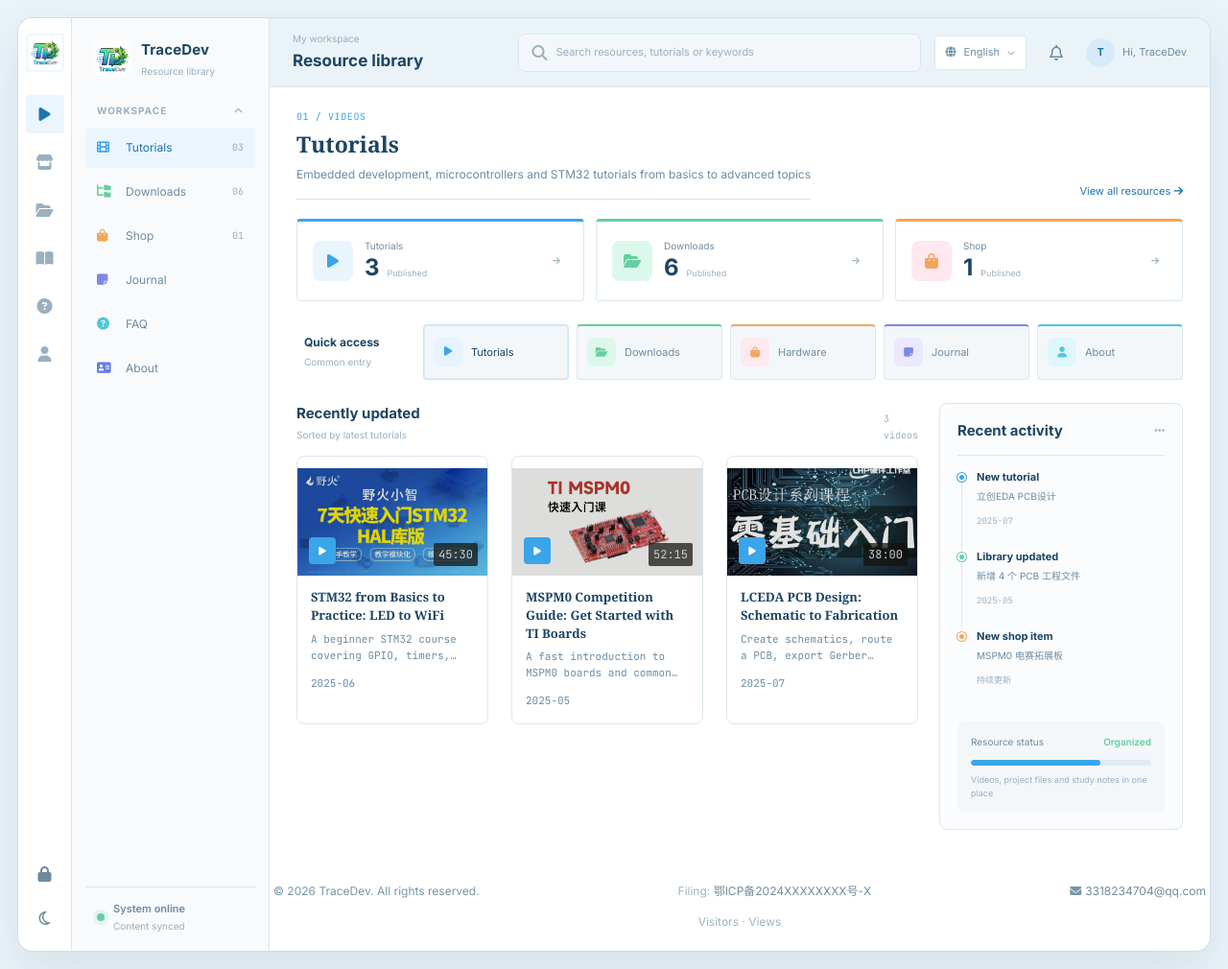
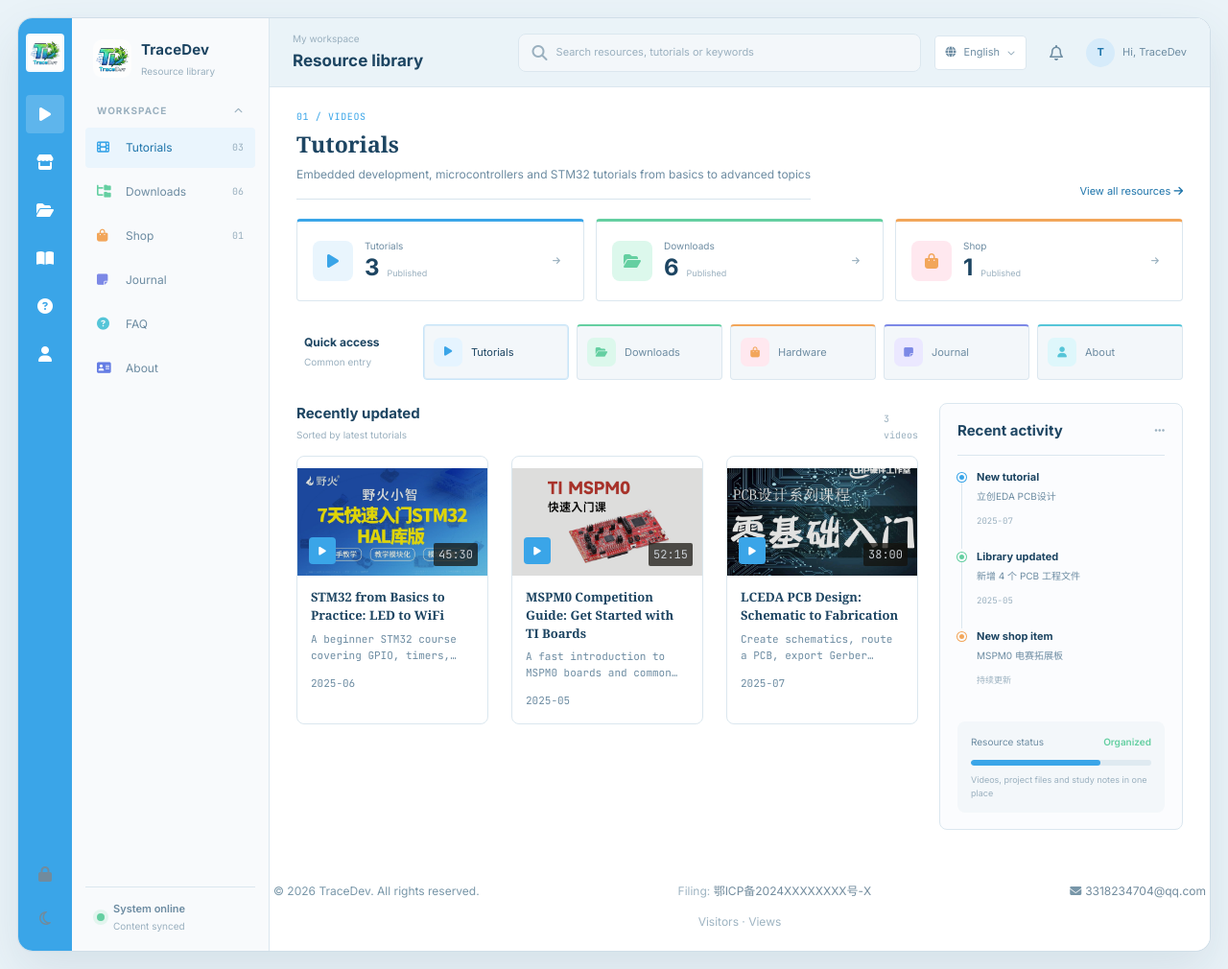
Before and after one commit to wfw6666666666/traceDev, a Django app: page / in a window 1280 px wide. Shown: the whole page at 96% size. Run offline with Django 5.2, Linux system fonts and the light colour scheme; some libraries are stand-ins or nearby versions.

Commit message:
style: turn left tool rail blue

```diff
--- a/css/style.css
+++ b/css/style.css
@@ -1473,9 +1473,9 @@
   flex-direction: column;
   align-items: center;
   padding: 16px 7px;
-  background: var(--app-surface);
-  color: var(--app-text-soft);
-  border-right: 1px solid var(--app-border);
+  background: var(--app-blue);
+  color: #fff;
+  border-right: 0;
 }
 .rail-logo {
   width: 40px;
@@ -1484,7 +1484,7 @@
   place-items: center;
   margin-bottom: 24px;
   border-radius: 9px;
-  background: #edf7fe;
+  background: rgba(255, 255, 255, .94);
 }
 .rail-logo img { width: 36px; height: 36px; object-fit: contain; }
 .rail-actions { display: grid; gap: 10px; width: 100%; justify-items: center; }
@@ -1497,14 +1497,14 @@
   place-items: center;
   border: 0;
   border-radius: 9px;
-  color: var(--app-text-faint);
+  color: #fff;
   background: transparent;
   cursor: pointer;
   transition: background .18s ease, color .18s ease;
 }
 .rail-tab:hover,
 .rail-tab.active,
-.rail-icon-btn:hover { color: var(--app-blue-deep); background: #eaf5fd; }
+.rail-icon-btn:hover { color: #fff; background: rgba(255, 255, 255, .18); }
 .rail-tab.active { box-shadow: none; }
 
 .section-sidebar {
--- a/index.html
+++ b/index.html
@@ -20,7 +20,7 @@
   <!-- Tailwind CSS -->
   <script src="https://cdn.tailwindcss.com"></script>
   <!-- 自定义样式 -->
-  <link rel="stylesheet" href="css/style.css?v=17" />
+  <link rel="stylesheet" href="css/style.css?v=18" />
   <!-- Font Awesome -->
   <link rel="stylesheet" href="https://cdnjs.cloudflare.com/ajax/libs/font-awesome/6.5.1/css/all.min.css" />
   <!-- Google Fonts -->
--- a/templates/site_index.html
+++ b/templates/site_index.html
@@ -20,7 +20,7 @@
   <!-- Tailwind CSS -->
   <script src="https://cdn.tailwindcss.com"></script>
   <!-- 自定义样式 -->
-  <link rel="stylesheet" href="css/style.css?v=17" />
+  <link rel="stylesheet" href="css/style.css?v=18" />
   <!-- Font Awesome -->
   <link rel="stylesheet" href="https://cdnjs.cloudflare.com/ajax/libs/font-awesome/6.5.1/css/all.min.css" />
   <!-- Google Fonts -->
--- a/tools/test-workspace-theme.js
+++ b/tools/test-workspace-theme.js
@@ -6,6 +6,8 @@
 
 assert.match(css, /--app-canvas:\s*#eaf3f8/i, 'workspace canvas should use the reference blue-gray background');
 assert.match(css, /--app-blue:\s*#3aa5e8/i, 'workspace should use the reference sky-blue accent');
+assert.match(css, /\.tool-rail\s*\{[^}]*background:\s*var\(--app-blue\)/i, 'left tool rail should use the primary blue');
+assert.match(css, /\.rail-tab,\s*\.rail-icon-btn\s*\{[^}]*color:\s*#fff/i, 'left tool rail icons should be white');
 assert.match(css, /--app-green:\s*#64cfa1/i, 'downloads should have a soft green accent');
 assert.match(css, /--app-orange:\s*#f2a65a/i, 'store should have a warm orange accent');
 assert.match(css, /--app-purple:\s*#7c88e6/i, 'journal should have a soft purple accent');
```
Also changed, not shown: 1 other file.
